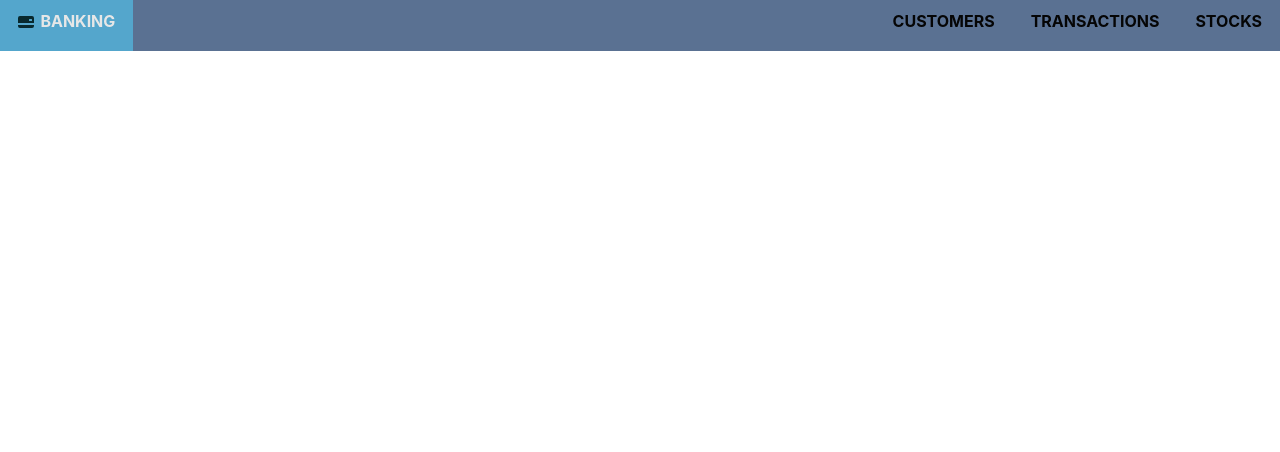
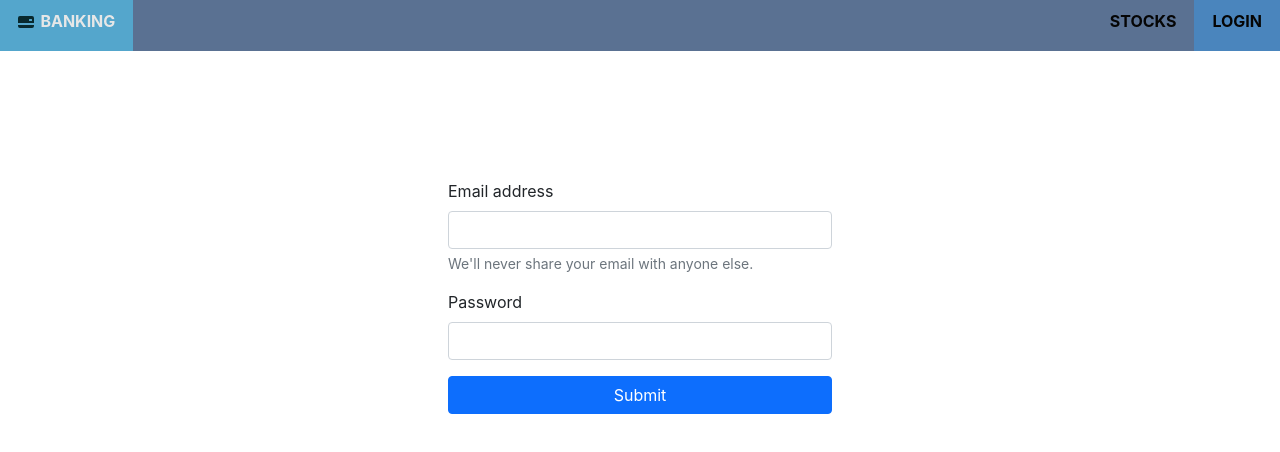
Before and after one commit to SINGHPRANSHU/reactbankingfrontend, a React (Create React App) app: page /login in a window 1280 px wide. Shown: the top 452 px of the page. Built offline with nearby package versions, Linux system fonts and the light colour scheme; no server answers.

Commit message:
added context for login

```diff
--- a/src/App.js
+++ b/src/App.js
@@ -5,6 +5,7 @@ import {UserProvider} from "./context/usersinfo"
 import {TransactionProvider} from "./context/transactioninfo"
 import {UserContext} from "./context/usersinfo"
 import {TransactionContext} from "./context/transactioninfo"
+import {LoginProvider} from "./context/logindetais"
 
 import {
   BrowserRouter as Router,
@@ -18,6 +19,9 @@ import Viewall from "./page/viewallcustomers";
 import TransferTO from "./page/transferto";
 import  Transaction from "./page/transactions"
 import  Stocks from "./page/stocks"
+import  Login from "./page/login"
+import  Me from "./page/me"
+import {LoginContext} from './context/logindetais'
 
 
 import Navbar from "./components/navbar";
@@ -29,32 +33,39 @@ function Routing() {
 
   let [customers,setCustomers] =useContext(UserContext);
   let [transaction,setTransaction] =useContext(TransactionContext);
+  const [user, setUser] = useContext(LoginContext)
 
   let fetchdata = ()=>{
-    fetch('https://transactionrest.herokuapp.com/api/customers', {
+    if(!user.token){
+      return
+    }
+    fetch('http://localhost:4000/api/customers', {
       method: 'GET',
       headers: {
         'Content-Type': 'application/json',
+        'Authorization': `${user.token}`
       },
     })
     .then(response => response.json())
     .then(data => {
-      setCustomers([...data])
+      const newData = data.filter(d => d._id !== user._id)
+      setCustomers([...newData])
 
     })
     .catch((error) => {
       console.error('Error:', error);
     });
 
-    fetch('https://transactionrest.herokuapp.com/api/alltransaction', {
+    fetch('http://localhost:4000/api/customer', {
       method: 'GET',
       headers: {
         'Content-Type': 'application/json',
+        'Authorization': `${user.token}`
       },
     })
     .then(response => response.json())
     .then(data => {
-      setTransaction([...(data).reverse()])
+      setTransaction([...(data.ids).reverse()])
     })
     .catch((error) => {
       console.error('Error:', error);
@@ -62,7 +73,7 @@ function Routing() {
 }
 
 
-useEffect(fetchdata,[]);
+useEffect(fetchdata,[user]);
   return (
 
 
@@ -85,6 +96,12 @@ useEffect(fetchdata,[]);
           <Route path="/stocks">
             <Stocks />
           </Route>
+          <Route path="/Login">
+            <Login />
+          </Route>
+          <Route path="/me">
+            <Me />
+          </Route>
 
           <Route path="/" exact={true}>
             <Home />
@@ -98,11 +115,13 @@ useEffect(fetchdata,[]);
 
 export default function App() {
   return (
+    <LoginProvider>
     <TransactionProvider>
       <UserProvider>
         <Routing/>
       </UserProvider>
     </TransactionProvider>
+    </LoginProvider>
 
   );
 }
--- a/src/components/componentscss/navbar.css
+++ b/src/components/componentscss/navbar.css
@@ -42,6 +42,9 @@ link{
   background-color: rgb(74, 133, 189);
   font-size: larger;
 }
+.logoutlinkbackground{
+  font-size: larger;
+}
 
 .scrolled{
   position: fixed;
--- a/src/components/navbar.js
+++ b/src/components/navbar.js
@@ -1,4 +1,5 @@
-import {useState,useEffect} from "react"
+import {useState,useEffect,useContext} from "react"
+import {LoginContext } from '../context/logindetais'
 
 import {
     NavLink
@@ -8,6 +9,7 @@ import "./componentscss/navbar.css"
 
 export default function Navbar(){
   const [scrolled,setScrolled]=useState(false);
+  const [user, setUser] = useContext(LoginContext)
   const handleScroll=() => {
     const offset=window.scrollY;
     if(offset > 200 ){
@@ -36,14 +38,20 @@ return(
 </svg> <h6 style={{fontWeight:"bold"}}>BANKING</h6></NavLink>
             </li>
             <div style={{float:"right",display:"flex",flexDirection:"row",justifyContent:"space-around"}}>
+           { user.token &&  <li>
+            <NavLink to="/me"  activeClassName="linkbackground" > <h6 style={{fontWeight:"bold"}}>{`welcome ${user.name}`}</h6></NavLink>
+            </li>}
+            { user.token && <li>
+            <NavLink to="/viewall"  activeClassName="linkbackground" ><h6 style={{fontWeight:"bold"}}>CUSTOMERS</h6></NavLink>
+            </li>}
+            {user.token && <li>
+            <NavLink to="/transactions"  activeClassName="linkbackground" ><h6 style={{fontWeight:"bold"}}>TRANSACTIONS</h6></NavLink>
+            </li>}
             <li>
-            <NavLink to="/viewall"  activeClassName="linkbackground" ><h6 style={{fontWeight:"bold"}}>CUSTOMERS</h6></NavLink>
+            <NavLink to="/stocks"  activeClassName="linkbackground" ><h6 style={{fontWeight:"bold"}}>STOCKS</h6></NavLink>
             </li>
             <li>
-            <NavLink to="/transactions"  activeClassName="linkbackground" ><h6 style={{fontWeight:"bold"}}>TRANSACTIONS</h6></NavLink>
-            </li>
-            <li>
-            <NavLink to="/stocks"  activeClassName="linkbackground" ><h6 style={{fontWeight:"bold"}}>STOCKS</h6></NavLink>
+            <NavLink to={user.token?"/":"/login"}  activeClassName={user.token?"logoutlinkbackground":"linkbackground"}  onClick={() => setUser({})}><h6 style={{fontWeight:"bold"}}>{user.token?"LOGOUT":"LOGIN"}</h6></NavLink>
             </li>
 
 
--- /dev/null
+++ b/src/context/logindetais.js
@@ -0,0 +1,14 @@
+import React,{useState,createContext} from "react";
+
+export const LoginContext =createContext();
+
+export const LoginProvider =(props) =>{
+    let [user, setUser] = useState({});
+
+
+    return(
+        <LoginContext.Provider value={[user, setUser]}>
+          {props.children}
+        </LoginContext.Provider>
+    )
+}
--- /dev/null
+++ b/src/page/login.js
@@ -0,0 +1,58 @@
+import {useState, useContext } from 'react';
+import {LoginContext} from "../context/logindetais"
+import { useHistory } from 'react-router-dom';
+
+
+export default function Login() {
+    const [email, setEmail] = useState("")
+    const [password, setPassword] = useState("")
+    const [user, setUser] = useContext(LoginContext)
+    const history = useHistory();
+    if(user.token){
+        history.push("/")
+    }
+
+    const getToken = (e) => {
+       e.preventDefault()
+       fetch('http://localhost:4000/login', {
+            method: 'POST',
+            headers: {
+                'Content-Type': 'application/json',
+            },
+            body: JSON.stringify({email, password}),
+            })
+            .then(response => response.json())
+            .then(data => {
+            console.log('Success:', data);
+            if(data.status !== 500){
+                setUser(data)
+                history.push("/")
+                }
+            })
+            .catch((error) => {
+            console.error('Error:', error);
+            });
+        }
+  return(
+      <div style={{display:"flex", justifyContent:"center",alignItems:"center"}}>
+          {/* <form>
+            <input type="text" onChange={(e) => setEmail(e.target.value)}></input>
+            <input type="password" onChange={(e) => setPassword(e.target.value)}></input>
+
+            <input type="submit" onClick={(e) =>getToken(e)} value="LOGIN"></input>
+          </form> */}
+                <form style={{display:"flex", flexDirection:"column", width:"30%",marginTop:"10%"}}>
+                    <div class="mb-3">
+                        <label for="exampleInputEmail1" class="form-label">Email address</label>
+                        <input type="email" class="form-control" id="exampleInputEmail1" aria-describedby="emailHelp"  onChange={(e) => setEmail(e.target.value)}></input>
+                        <div id="emailHelp" class="form-text">We'll never share your email with anyone else.</div>
+                    </div>
+                    <div class="mb-3">
+                        <label for="exampleInputPassword1" class="form-label">Password</label>
+                        <input type="password" class="form-control" id="exampleInputPassword1" onChange={(e) => setPassword(e.target.value)}></input>
+                    </div>
+                    <button type="submit" class="btn btn-primary" onClick={(e) =>getToken(e)}>Submit</button>
+                </form>
+        </div>
+  )
+}
--- /dev/null
+++ b/src/page/me.js
@@ -0,0 +1,36 @@
+import { useState, useEffect, useContext } from "react"
+import {LoginContext} from "../context/logindetais"
+import { useHistory } from 'react-router-dom';
+
+export default function Me() {
+    const [user, setUser] = useContext(LoginContext)
+    const [me, setme] = useState({})
+    const history = useHistory();
+    if(!user.token){
+        history.push("/login")
+    }
+
+    useEffect(() => {
+        fetch('http://localhost:4000/api/customer', {
+            method: 'GET',
+            headers: {
+              'Content-Type': 'application/json',
+              'Authorization': `${user.token}`
+            },
+          })
+          .then(response => response.json())
+          .then(data => {
+              console.log(data);
+            setme(data)
+          })
+          .catch((error) => {
+            console.log('Error:', error);
+          });
+    },[])
+
+    return (
+        <div>
+            {JSON.stringify(me)}
+        </div>
+    )
+}
--- a/src/page/transactions.js
+++ b/src/page/transactions.js
@@ -1,23 +1,32 @@
 import {useContext} from "react";
 
 import {TransactionContext} from "../context/transactioninfo"
+import {LoginContext} from '../context/logindetais'
+import { useHistory } from 'react-router-dom';
 
 import "../components/componentscss/viewall.css"
 
 export default function Transaction(){
 
     let [transaction,setTransaction] =useContext(TransactionContext);
+    console.log(transaction);
+    const [user, setUser] = useContext(LoginContext)
 
+
+    const history = useHistory();
+    if(!user.token){
+      history.push("/login")
+    }
 
      const list =transaction.map(tran=> (
             <tr key={tran._id}>
               <td>{tran._id}</td>
-              <td>{tran.sendername}</td>
+              <td>{tran.sender}</td>
               <td>{tran.senderid}</td>
-              <td>{tran.receivername}</td>
+              <td>{tran.receiver}</td>
               <td>{tran.receiverid}</td>
               <td>{tran.balance}</td>
-              <td>{tran.time}</td>
+              <td>{(new Date(tran.time)).toLocaleString()}</td>
             </tr>))
 
 
--- a/src/page/transferto.js
+++ b/src/page/transferto.js
@@ -8,6 +8,7 @@ import "../components/componentscss/declinebutton.css"
 
 
 import {TransactionContext} from "../context/transactioninfo"
+import {LoginContext} from '../context/logindetais'
 
 
 
@@ -24,9 +25,11 @@ export default function TransferTo() {
   let [loading,setLoading] = useState("");
   let [stringerr,setStringerr] = useState(false);
 
-  let [receivers,setReceivers]=useState([]);
   let [customers,setCustomers] =useContext(UserContext);
   let [transaction,setTransaction] =useContext(TransactionContext);
+  const [user, setUser] = useContext(LoginContext)
+
+
 
 
 
@@ -34,6 +37,9 @@ export default function TransferTo() {
 
   const location = useLocation();
   const history = useHistory();
+  if(!user.token){
+    history.push("/login")
+  }
 
   const compare = (str1,str2)=>{
    let result =str1.localeCompare(str2);
@@ -51,14 +57,14 @@ export default function TransferTo() {
     }
     setId(location.state._id)
     setName(location.state.name)
-    setReceivers(customers.filter(customer=>compare(customer._id,location.state._id)))
+    setSelected(location.state._id)
  }, [location]);
 
 
 
  const handleChange = (e)=>{
  e.preventDefault();
- setSelected(e.target.value)
+//  setSelected(e.target.value)
  setName()
  };
 
@@ -92,7 +98,7 @@ export default function TransferTo() {
     return
   }
   setLoading("loader")
-   const receiver = receivers.find(customer=>compare(customer._id,id));
+   const receiver = customers.find(customer=>compare(customer._id,id));
    const data ={
     senderid:id,
     sendername:name,
@@ -103,10 +109,11 @@ export default function TransferTo() {
    }
 
 
-   fetch('https://transactionrest.herokuapp.com/api/customer/update', {
+   fetch('http://localhost:4000/api/customer/update', {
     method: 'POST',
     headers: {
       'Content-Type': 'application/json',
+      'Authorization': `${user.token}`
     },
     body: JSON.stringify(data),
   })
@@ -129,28 +136,31 @@ export default function TransferTo() {
 
     }, 3000);
 
-    fetch('https://transactionrest.herokuapp.com/api/customers', {
+    fetch('http://localhost:4000/api/customers', {
       method: 'GET',
       headers: {
         'Content-Type': 'application/json',
+        'Authorization': `${user.token}`
       },
     })
     .then(response => response.json())
     .then(result =>{
-     setCustomers([...result])
+      const newData = result.filter(d => d._id !== user._id)
+     setCustomers([...newData])
      })
    .catch(error=>{console.log(error);})
 
 
-   fetch('https://transactionrest.herokuapp.com/api/alltransaction', {
+   fetch('http://localhost:4000/api/customer', {
     method: 'GET',
     headers: {
       'Content-Type': 'application/json',
+      'Authorization': `${user.token}`
     },
   })
   .then(response => response.json())
   .then(result =>{
-   setTransaction([...(result).reverse()])
+   setTransaction([...(result.ids).reverse()])
    })
  .catch(error=>{console.log(error);})
 
@@ -172,22 +182,24 @@ export default function TransferTo() {
 
         <div className="transferdiv">
             <label for="fname">From</label>
-            <input type="text" id="fname" name="firstname" placeholder="Your name.." value={name}/>
+            <input type="text" id="fname" name="firstname" placeholder="Your name.." value={user.name}/>
 
             <label for="lname">Sender Id</label>
-            <input type="text" id="lname" name="id" placeholder="Your Id" value={id}/>
+            <input type="text" id="lname" name="id" placeholder="Your Id" value={user._id}/>
 
             <label for="lname">Amount</label>
             <input type="text" id="lname" name="amount" placeholder="Enter amount" value={amount} onChange={(e)=>setAmount(parseInt(e.target.value))}/>
 
             <label for="transfer to">Transfer To</label>
-            <select  name="receiver" onChange={handleChange}  >
-                <option value={selected} >select to transfer</option>
-                  {receivers.map(customer=>(
-
-                      <option value={customer._id} >{customer.name}</option>
-
-                  ))}
+            <select  name="receiver" onChange={handleChange}   >
+                {/* <option value={selected} >select to transfer</option> */}
+                  {customers.map(customer=>{
+                    if(customer._id == id){
+                      return ( <option value={customer._id} selected>{customer.name}</option>)
+                    }else{
+                      return (<option value={customer._id} >{customer.name}</option>)
+                    }
+                  })}
             </select>
             <div style={{display:"flex",flexDirection:"row"}} className="buttondiv">
               <div style={{width:"50%"}}>
--- a/src/page/viewallcustomers.js
+++ b/src/page/viewallcustomers.js
@@ -3,13 +3,18 @@ import "../components/componentscss/transferbutton.css"
 import { useHistory } from 'react-router-dom';
 import {UserContext} from "../context/usersinfo"
 import "../components/componentscss/viewall.css"
+import { LoginContext } from "../context/logindetais"
 
 export default function Viewall() {
 
   let [customers,setCustomers] =useContext(UserContext);
+  const [user, setUser] = useContext(LoginContext)
 
 
     const history = useHistory();
+    if(!user.token){
+      history.push("/login")
+    }
 
 
 
```
Also changed, not shown: src/components/graph.js (+5 -5 lines), 1 other file (tests, documents, lock files or other folders).
